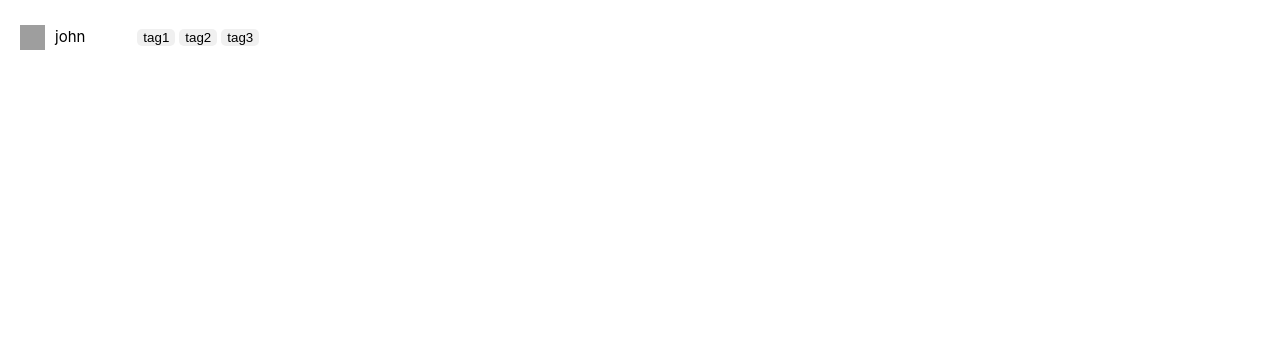
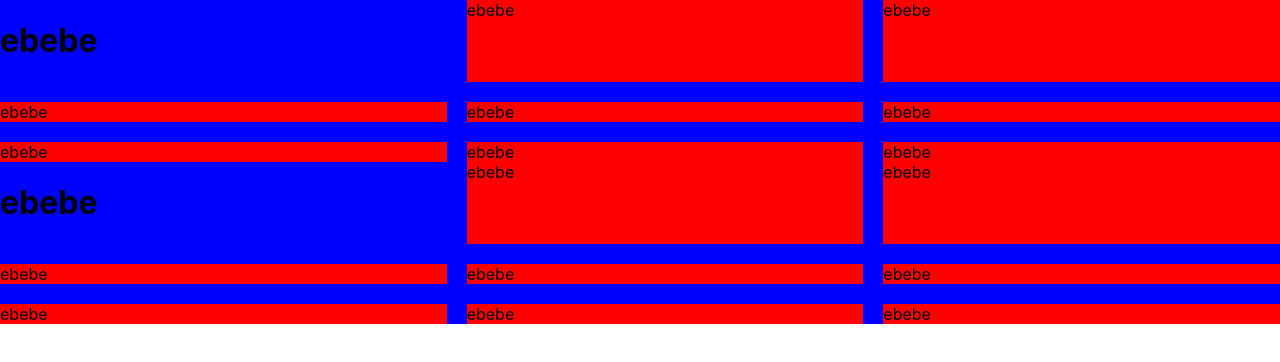
Before and after one commit to kczapla/my-blog, a React (Create React App) app in the folder packages/blog72/: page / in a window 1280 px wide. Shown: the top 362 px of the page. Built offline with nearby package versions, Linux system fonts and the light colour scheme; grey boxes are pictures that could not be loaded.

Commit message:
post preview grid layout

```diff
--- a/packages/blog72/src/App.js
+++ b/packages/blog72/src/App.js
@@ -1,35 +1,7 @@
 import React from 'react'
 
-import PostPreviewHeader from './blog'
+import PostList from './blog'
 
-const data = [
-  {
-    created: '2020-10-10',
-    user: {
-      name: 'john',
-      image: 'https://cdn.business2community.com/wp-content/uploads/2017/08/blank-profile-picture-973460_640.png',
-      userLink: 'https://google.com'
-    },
-    tags: [
-      {
-        id: 0,
-        name: 'tag1',
-        href: 'https://google.com'
-      },
-      {
-        id: 1,
-        name: 'tag2',
-        href: 'https://google.com'
-      },
-      {
-        id: 2,
-        name: 'tag3',
-        href: 'https://google.com'
-      }
-    ]
-  }
-]
-
-const App = () => <PostPreviewHeader post={data[0]}/>
+const App = () => <PostList/>
 
 export default App
--- a/packages/blog72/src/blog/index.js
+++ b/packages/blog72/src/blog/index.js
@@ -1,28 +1,71 @@
 import React from 'react'
-import PropTypes from 'prop-types'
 
-import * as postHeader from './postHeader'
+import PostPreview from './postPreview'
 
-const PostPreview = ({ post }) => {
+const data = [
+  {
+    created: '2020-10-10',
+    user: {
+      name: 'john',
+      image: 'https://cdn.business2community.com/wp-content/uploads/2017/08/blank-profile-picture-973460_640.png',
+      userLink: 'https://google.com'
+    },
+    tags: [
+      {
+        id: 0,
+        name: 'tag1',
+        href: 'https://google.com'
+      },
+      {
+        id: 1,
+        name: 'tag2',
+        href: 'https://google.com'
+      },
+      {
+        id: 2,
+        name: 'tag3',
+        href: 'https://google.com'
+      }
+    ]
+  },
+  {
+    created: '2020-10-10',
+    user: {
+      name: 'john',
+      image: 'https://cdn.business2community.com/wp-content/uploads/2017/08/blank-profile-picture-973460_640.png',
+      userLink: 'https://google.com'
+    },
+    tags: [
+      {
+        id: 0,
+        name: 'tag1',
+        href: 'https://google.com'
+      },
+      {
+        id: 1,
+        name: 'tag2',
+        href: 'https://google.com'
+      },
+      {
+        id: 2,
+        name: 'tag3',
+        href: 'https://google.com'
+      }
+    ]
+  }
+]
+
+export const PostList = () => {
+  const posts = data.map((post, key) => {
+    console.log(post.toString())
+    return <PostPreview key={key} post={post}/>
+  })
+
   return (
-    <postHeader.PostPreviewHeader post={post}/>
+    <div className='post-list'>
+      {posts}
+    </div>
   )
 }
 
-PostPreview.propTypes = {
-  post: PropTypes.shape({
-    created: PropTypes.string,
-    user: PropTypes.shape({
-      name: PropTypes.string,
-      image: PropTypes.string,
-      userLink: PropTypes.string
-    }),
-    tags: PropTypes.arrayOf(PropTypes.shape({
-      id: PropTypes.number,
-      name: PropTypes.string,
-      href: PropTypes.string
-    }))
-  })
-}
-
-export default PostPreview
+export default PostList
--- a/packages/blog72/src/blog/postPreview.js
+++ b/packages/blog72/src/blog/postPreview.js
@@ -1,25 +1,9 @@
 import React from 'react'
 import PropTypes from 'prop-types'
+import styled from 'styled-components'
 
-export const PostPreview = ({ Author }) => {
-    <div className="post-preview">
-        <Author></Author>
-    </div>
-}
-
-export const PostPreviewTitle = ({ title }) => {
-  return (
-  <div className='post-preview-title'>
-    <h2>
-        {title}
-    </h2>
-  </div>
-  )
-}
-
-PostPreviewTitle.propTypes = {
-  title: PropTypes.string
-}
+import { PostTitle } from './post'
+// import Tags from './tag'
 
 export const PostPreviewDate = ({ date }) => {
   return (
@@ -31,25 +15,48 @@ PostPreviewDate.propTypes = {
   date: PropTypes.string
 }
 
-export const PostPreviewDescription = ({ text, charLimit }) => {
-  let descriptionEnding = '...'
-  if (text.length <= charLimit) {
-    charLimit = text.length + 1
-    descriptionEnding = ''
-  }
+const PostGrid = styled.div`
+  display: grid;
+  background-color: blue;
+  grid-gap: 20px;
+  grid-template-columns: auto auto auto;
+`
 
-  const newText = text.substring(0, charLimit) + descriptionEnding
+const PostGridItem = styled.div`
+  background-color: red;
+`
 
+const PostPreview = ({ post: { user: { name, image, userLink }, tags, created } }) => {
+  console.log({ name }, { image }, { userLink }, { tags }, { created })
   return (
-    <div className='post-preview-description'>
-      <p>
-        {newText}
-      </p>
-    </div>
+    <PostGrid>
+      <PostTitle>ebebe</PostTitle>
+      <PostGridItem>ebebe</PostGridItem>
+      <PostGridItem>ebebe</PostGridItem>
+      <PostGridItem>ebebe</PostGridItem>
+      <PostGridItem>ebebe</PostGridItem>
+      <PostGridItem>ebebe</PostGridItem>
+      <PostGridItem>ebebe</PostGridItem>
+      <PostGridItem>ebebe</PostGridItem>
+      <PostGridItem>ebebe</PostGridItem>
+    </PostGrid>
   )
 }
 
-PostPreviewDescription.propTypes = {
-  text: PropTypes.string,
-  charLimit: PropTypes.number
+PostPreview.propTypes = {
+  post: PropTypes.shape({
+    created: PropTypes.string,
+    user: PropTypes.shape({
+      name: PropTypes.string,
+      image: PropTypes.string,
+      userLink: PropTypes.string
+    }),
+    tags: PropTypes.arrayOf(PropTypes.shape({
+      id: PropTypes.number,
+      name: PropTypes.string,
+      href: PropTypes.string
+    }))
+  })
 }
+
+export default PostPreview
```
